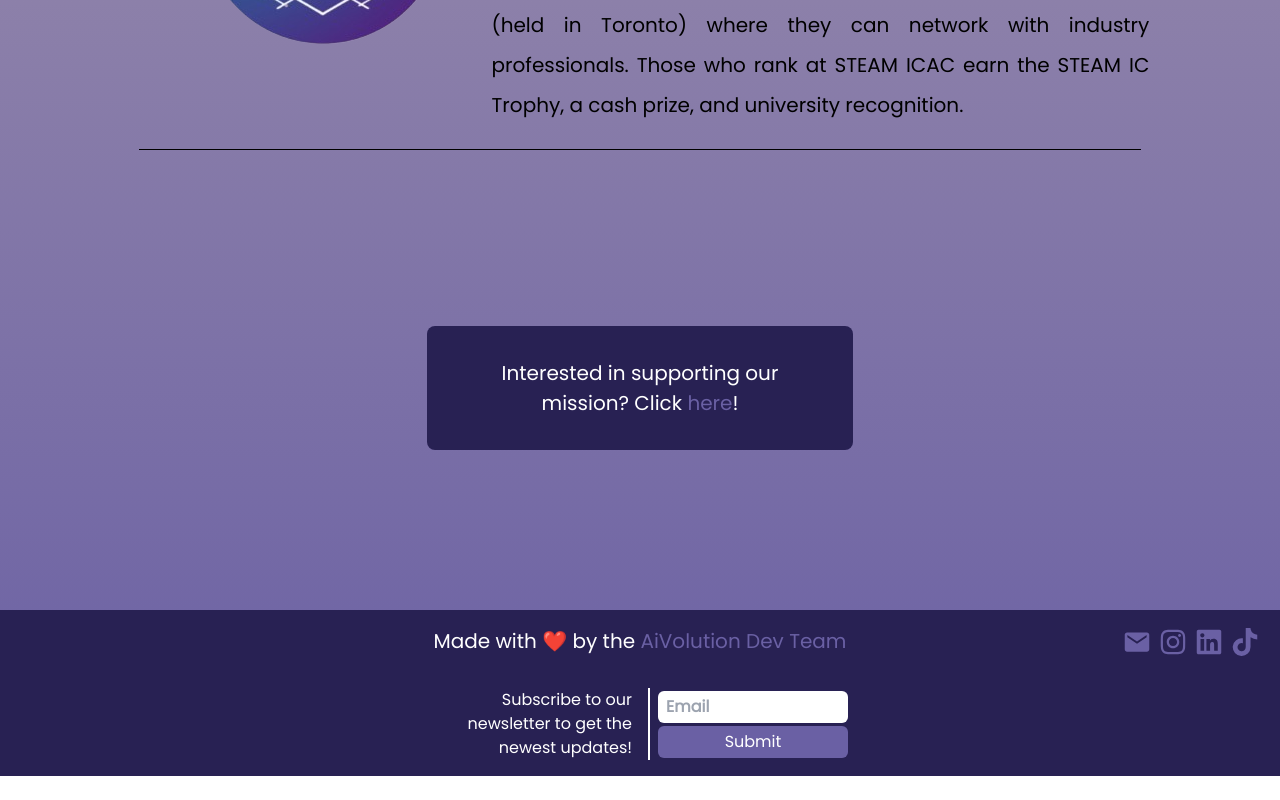
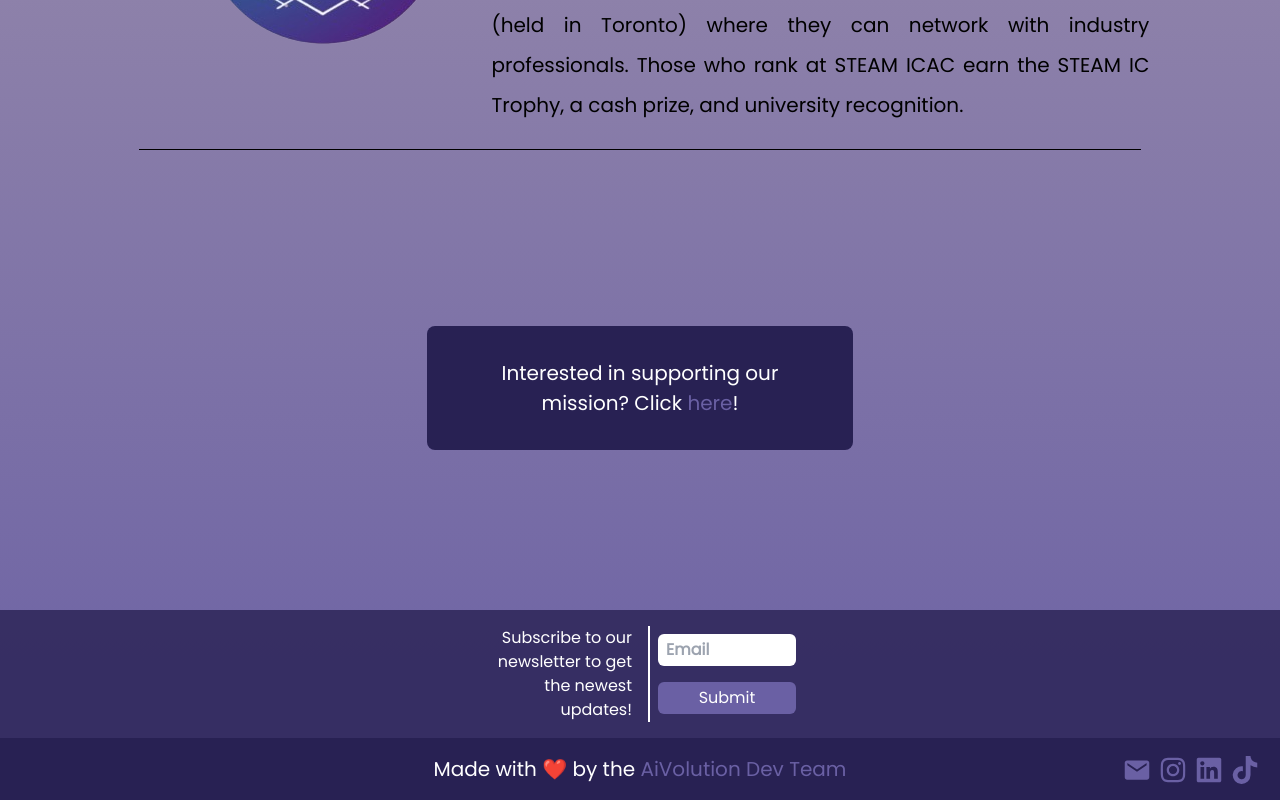
Before and after one commit to aivolution-gta/website, a Next.js app: page / in a window 1280 px wide. Shown: the part 2611-3411 px from the top of the page. Before the commit the page ends 3387 px from the top, so only its background shows below. Built offline with nearby package versions, Linux system fonts and the light colour scheme.

Commit message:
Remove possibility of duplicate emails in newsletter_emails collection

```diff
--- a/components/footer.tsx
+++ b/components/footer.tsx
@@ -25,7 +25,25 @@ export default function Footer() {
     }
 
     return(
-        <div className="mt-20 text-white bottom-0 w-screen bg-dark-purple p-4 flex justify-center xs:py-6">
+        <div className="mt-20 text-white bottom-0 w-screen">
+            <div className="bg-dark-purple/80 p-4 flex justify-center xs:py-6">
+                <div className="w-full">
+                    <form onSubmit={handleEmailSubmit} className="flex w-full justify-center">
+                        <div className="w-[12.5%] mx-2 text-right flex flex-col justify-center">Subscribe to our newsletter to get the newest updates!</div>
+                        <div className="w-[12.5%] border-l-2 mx-2 px-2 flex flex-col justify-evenly">
+                            <input
+                                type="email"
+                                value={email}
+                                onChange={(e) => {setEmail(e.target.value)}}
+                                className="font-bold w-full text-[#1B1541] rounded-md leading-loose px-2 outline-none mb-2"
+                                placeholder="Email"
+                            />
+                            <button type="submit" disabled={emailInProgress} className="w-full rounded-md border-mid-purple bg-light-purple hover:bg-mid-purple transition duration-200 leading-loose">Submit</button>
+                        </div>
+                    </form>
+                </div>
+            </div>
+            <div className="bg-dark-purple p-4 flex justify-center xs:py-6">
                 <div className="w-full flex flex-col justify-evenly">
                     <div className="w-full flex xs:flex-col justify-evenly place-items-center text-center">
                         <div className="w-1/3 xs:hidden"></div>
@@ -53,20 +71,6 @@ export default function Footer() {
                             </a>
                         </div>
                     </div>
-                <div className="w-full mt-8">
-                    <form onSubmit={handleEmailSubmit} className="flex w-full justify-center">
-                        <div className="w-1/6 mx-2 text-right flex flex-col justify-center">Subscribe to our newsletter to get the newest updates!</div>
-                        <div className="w-1/6 border-l-2 mx-2 px-2 flex flex-col justify-evenly">
-                            <input
-                                type="email"
-                                value={email}
-                                onChange={(e) => {setEmail(e.target.value)}}
-                                className="font-bold w-full text-[#1B1541] rounded-md leading-loose px-2 outline-none"
-                                placeholder="Email"
-                            />
-                            <button type="submit" disabled={emailInProgress} className="w-full rounded-md border-mid-purple bg-light-purple hover:bg-mid-purple transition duration-200 leading-loose">Submit</button>
-                        </div>
-                    </form>
                 </div>
             </div>
         </div>
--- a/pages/api/newsletter/add-email.ts
+++ b/pages/api/newsletter/add-email.ts
@@ -13,6 +13,12 @@ export default async (req: NextApiRequest, res: NextApiResponse) => {
             const client = await clientPromise;
             const db = client.db("aivolution");
 
+            const existingEmail = await db.collection("newsletter_emails").findOne({ email: email })
+
+            if (existingEmail) {
+                return res.status(200).json({ message: 'This email already exists'});
+            }
+
             await db.collection("newsletter_emails").insertOne({ email })
 
             return res.status(201).json({ message: 'Email added to the database' });
```
Lines whose indentation alone changed are shown as unchanged.
